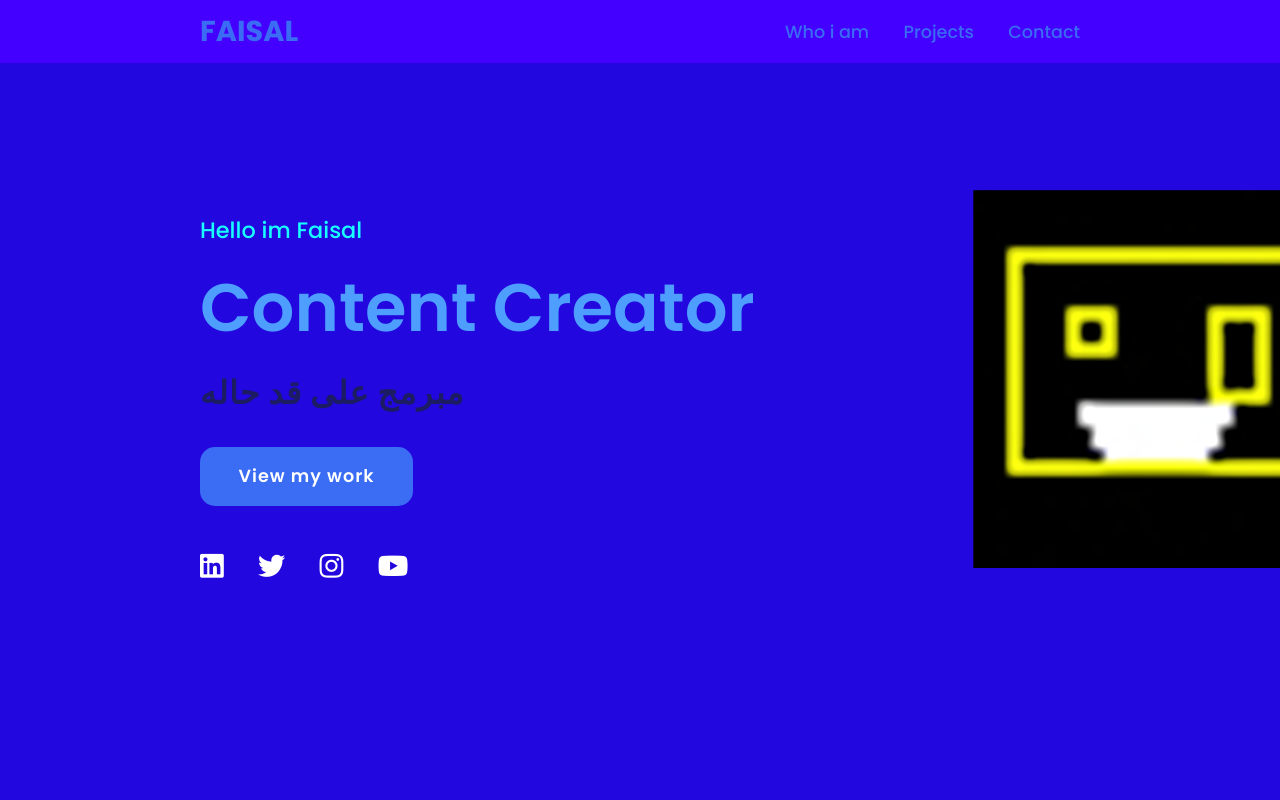
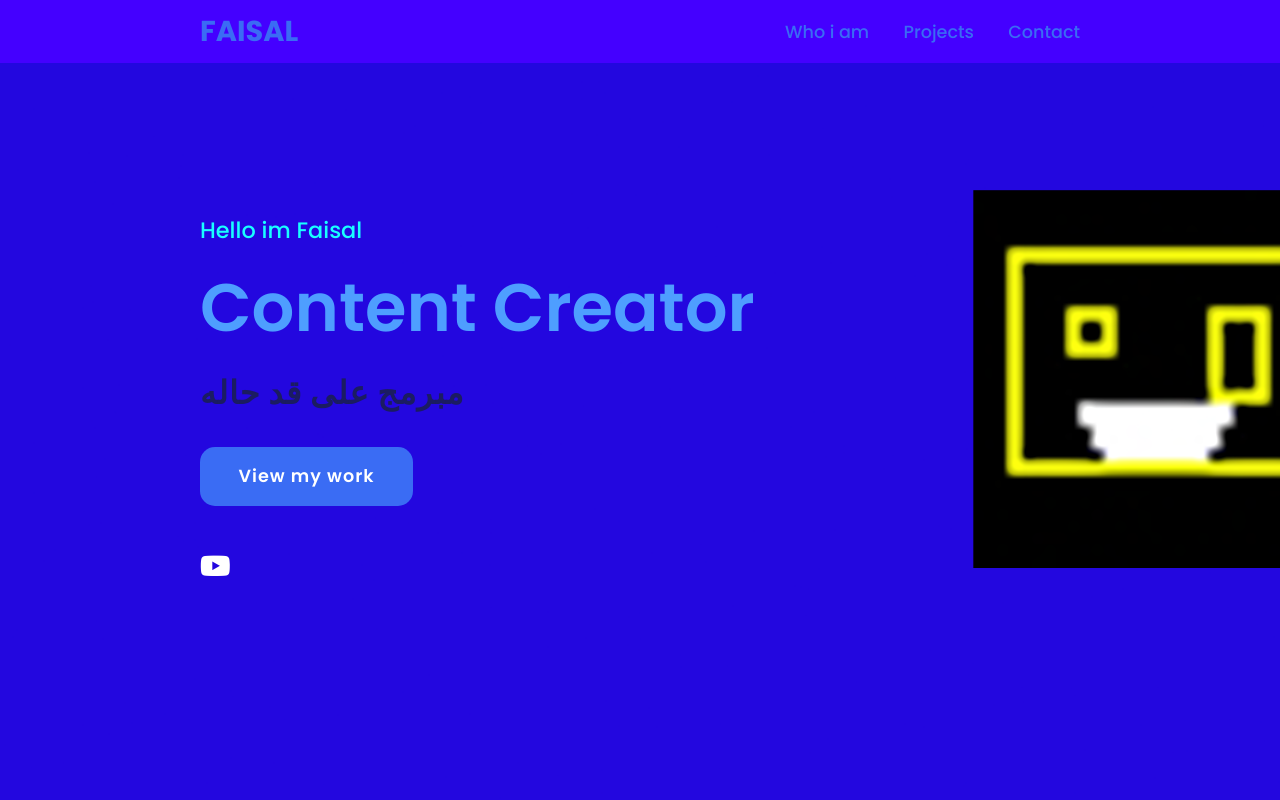
Before and after one commit to Faisal-deve/Faisaldev, a plain HTML site: page index.html in a window 1280 px wide. Shown: the top 800 px of the page. Drawn offline with Linux system fonts and the light colour scheme.

Commit message:
Update index.html

```diff
--- a/index.html
+++ b/index.html
@@ -26,9 +26,6 @@
             <h3>مبرمج على قد حاله</h3>
             <a href="#projects" class="main-btn">View my work</a>
             <div class="social-icons">
-                <a href="#"><i class="fab fa-linkedin"></i></a>
-                <a href="#"><i class="fab fa-twitter"></i></a>
-                <a href="#"><i class="fab fa-instagram"></i></a>
                 <a href="https://www.youtube.com/@Faisal_dev1"><i class="fab fa-youtube"></i></a>
             </div>
         </div>
```
